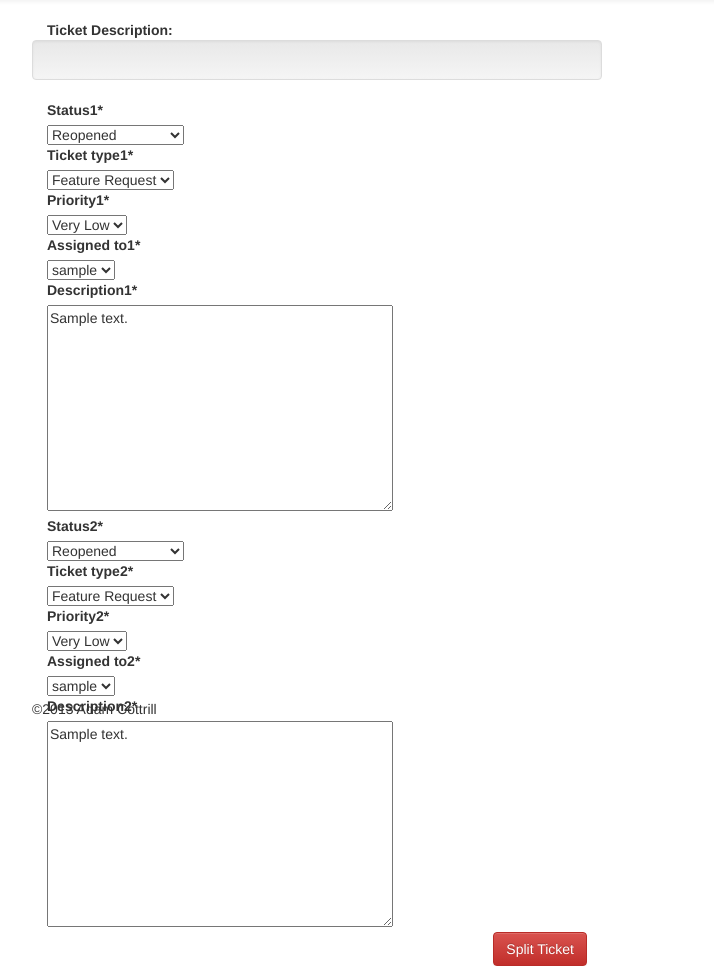
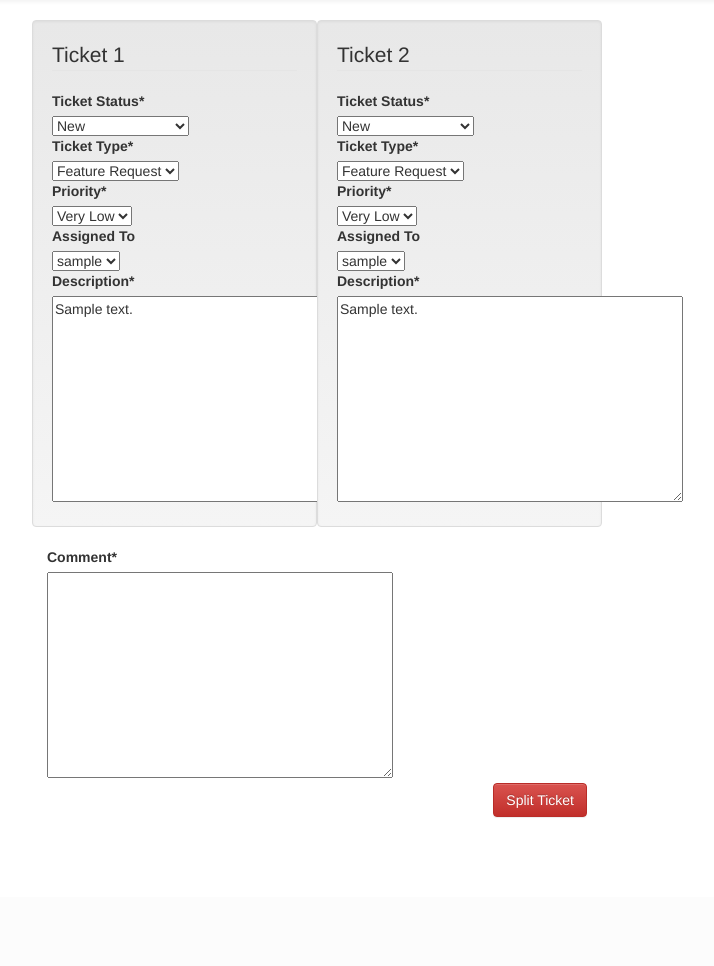
Before and after one commit to AdamCottrill/ticket_tracker, a Django app: page /ticket/split/1/ in a window 1280 px wide. Shown: the part 52-1018 px from the top of the page, without its empty margins (38-752 px from the left). After the commit the page ends 870 px from the top, so only its background shows below. Run offline with Django 3.2, Linux system fonts and the light colour scheme; a user stored in the database is signed in; tables that the repository leaves empty hold one stand-in row (values such as "Sample post"); some libraries are stand-ins or nearby versions.

Commit message:
Added split ticket functionality and a number of model tests.

```diff
--- a/templates/tickets/base.html
+++ b/templates/tickets/base.html
@@ -74,12 +74,6 @@
     {% block content %}
     {% endblock%}
 
-    <div class="navbar navbar-fixed-bottom">
-      <div class="container">
-      <p>&copy;2013 Adam Cottrill</p>
-      </div>
-    </div>
-
     <script src="https://ajax.googleapis.com/ajax/libs/jquery/1.10.2/jquery.min.js"></script>
     <script src="{{ STATIC_URL }}js/bootstrap.min.js"></script>
 
--- a/templates/tickets/split_ticket_form.html
+++ b/templates/tickets/split_ticket_form.html
@@ -8,10 +8,6 @@
 
 <div class="container">
   <div class="col-md-6">
-    <b>Ticket Description:</b>
-    <div class="row well">
-      {{ ticket.description }}
-    </div>
     {% if form.errors %}
     <div class="alert alert-danger">
       <button type="button" class="close" data-dismiss="alert">×</button>
@@ -25,7 +21,11 @@
 
     {% crispy form form.helper 'bootstrap' %}
   </div>
-
 </div>
 
+<br />
+<br />
+<br />
+<br />
+
 {% endblock %}
--- a/templates/tickets/ticket_list.html
+++ b/templates/tickets/ticket_list.html
@@ -12,6 +12,7 @@
       <th>Ticket</th>
       <th>Description</th>
       <th>Submitted By</th>
+      <th>Submitted On</th>
       <th>Ticket Type</th>
       <th>Status</th>
       <th>Priority</th>
@@ -23,6 +24,7 @@
       <td><a href="{{ object.get_absolute_url }}">{{object.id}}</a></td>
       <td><a href="{{ object.get_absolute_url }}">{{  object.name }}</a></td>
       <td>{{object.submitted_by}}</td>
+      <td>{{object.created_on}}</td>
       <td>{{object.ticket_type | ticket_type_btn }}</td>
       <td>{{object.status | status_btn }}</td>
       <td>{{object.priority | priority_btn }}</td>
--- a/tickets/.#tmp.py
+++ /dev/null
@@ -1 +0,0 @@
-adam@Adams-Laptop.3110:1381661945
--- a/tickets/forms.py
+++ b/tickets/forms.py
@@ -6,8 +6,8 @@ from django.contrib.auth.models import User
 #from django.contrib.auth.models import User
 
 from crispy_forms.helper import FormHelper
-from crispy_forms.layout import (Submit, Layout, ButtonHolder, Div,
-                                 Field)
+from crispy_forms.layout import (Submit, Layout, ButtonHolder, Div, Fieldset,
+                                 Field, HTML)
 
 
 from .models import Ticket, FollowUp
@@ -44,42 +44,51 @@ class TicketForm(ModelForm):
 
 class SplitTicketForm(Form):
 
-    status1 = CharField(max_length=20,
+    status1 = CharField(max_length=20,label="Ticket Status",
                               widget=Select(choices=
                                 Ticket.TICKET_STATUS_CHOICES))
 
-    ticket_type1 = CharField(max_length=20,
+    ticket_type1 = CharField(max_length=20,label="Ticket Type",
                               widget=Select(choices=
                                 Ticket.TICKET_TYPE_CHOICES))
 
-    priority1 = CharField(max_length=20,
+    priority1 = CharField(max_length=20, label="Priority",
                               widget=Select(choices=
                                 Ticket.TICKET_PRIORITY_CHOICES))
 
-    assigned_to1 = ModelChoiceField(queryset=User.objects.all())
+    assigned_to1 = ModelChoiceField(queryset=User.objects.all(),
+                                    label="Assigned To", required=False)
 
-    description1 = CharField( widget=Textarea(
-            attrs={'class': 'input-xxlarge',}))
+    description1 = CharField( label="Description",
+                              widget=Textarea(attrs={
+                                  'class': 'input-xxlarge',}))
 
-    status2 = CharField(max_length=20,
+    status2 = CharField(max_length=20,label="Ticket Status",
                               widget=Select(choices=
                                 Ticket.TICKET_STATUS_CHOICES))
 
-    ticket_type2 = CharField(max_length=20,
+    ticket_type2 = CharField(max_length=20, label="Ticket Type",
                               widget=Select(choices=
                                 Ticket.TICKET_TYPE_CHOICES))
 
-    priority2 = CharField(max_length=20,
+    priority2 = CharField(max_length=20, label="Priority",
                               widget=Select(choices=
                                 Ticket.TICKET_PRIORITY_CHOICES))
 
-    assigned_to2 = ModelChoiceField(queryset=User.objects.all())
+    assigned_to2 = ModelChoiceField(queryset=User.objects.all(),
+                                    label="Assigned To", required=False)
 
-    description2 = CharField(widget=Textarea(
+    description2 = CharField(label="Description", widget=Textarea(
+            attrs={'class': 'input-xxlarge',}))
+
+    comment = CharField(widget=Textarea(
             attrs={'class': 'input-xxlarge',}))
 
 
-    def __init__(self, *args, **kwargs):
+    def __init__(self, user, original_ticket, *args, **kwargs):
+        #self.original_ticket = kwargs.pop('original_ticket', None)
+        self.original_ticket = original_ticket
+        self.user = user
         super(SplitTicketForm, self).__init__(*args, **kwargs)
 
         self.helper = FormHelper()
@@ -87,20 +96,64 @@ class SplitTicketForm(Form):
         self.helper.form_class = 'blueForms'
         self.helper.form_method = 'post'
 
+
         self.helper.layout = Layout(
-            'status1',
-            'ticket_type1',
-            'priority1',
-            'assigned_to1',
-            'description1',
-            'status2',
-            'ticket_type2',
-            'priority2',
-            'assigned_to2',
-            'description2',
+            Div(
+                Div(
+                    Fieldset("Ticket 1",
+                             'status1',
+                             'ticket_type1',
+                             'priority1',
+                             'assigned_to1',
+                             'description1'),
+                    css_class='col-md-6 well'),
+            Div(
+                Fieldset("Ticket 2",
+                     'status2',
+                     'ticket_type2',
+                     'priority2',
+                     'assigned_to2',
+                     'description2'),
+                css_class='col-md-6 well'),
+            css_class='row'),
+            'comment',
             ButtonHolder(Submit('submit', 'Split Ticket',
                                  css_class = 'btn btn-danger pull-right'))
         )
+
+    def save(self):
+
+        original = self.original_ticket
+
+        ticket1 = Ticket(status = self.cleaned_data.get('status1'),
+                         assigned_to = self.cleaned_data.get('assigned_to1'),
+                         priority = self.cleaned_data.get('priority1'),
+                         ticket_type = self.cleaned_data.get('ticket_type1'),
+                         description = self.cleaned_data.get('description1'),
+                         submitted_by=original.submitted_by,
+                         parent = original)
+        ticket1.save()
+
+        ticket2 = Ticket(status = self.cleaned_data.get('status2'),
+                         assigned_to = self.cleaned_data.get('assigned_to2'),
+                         priority = self.cleaned_data.get('priority2'),
+                         ticket_type = self.cleaned_data.get('ticket_type2'),
+                         description = self.cleaned_data.get('description2'),
+                         submitted_by=original.submitted_by,
+                         parent = original)
+        ticket2.save()
+
+        followup = FollowUp(ticket = original,
+                            submitted_by=self.user,
+                            comment = self.cleaned_data.get('comment'),
+                            action = 'closed')
+        followup.save()
+
+        original.status = 'split'
+        original.save()
+
+
+
 
 
 class CommentForm(ModelForm):
--- a/tickets/models.py
+++ b/tickets/models.py
@@ -14,6 +14,7 @@ class Ticket(models.Model):
         ('reopened', 'Reopened'),
         ('closed', 'Closed'),
         ('duplicate', 'Closed - Duplicate'),
+        ('split', 'Closed - Split'),
     }
 
     TICKET_TYPE_CHOICES = {
@@ -74,7 +75,10 @@ class Ticket(models.Model):
             self.save()
 
     def duplicate_of(self, original_pk):
-        '''a method to flag this ticket as a duplicate of another.'''
+        '''a method to flag this ticket as a duplicate of another.
+        Automatically created an appropriate record in TicketDuplicate
+        table.
+        '''
         original = Ticket.objects.get(pk=original_pk)
         duplicate = TicketDuplicate(ticket=self, original=original)
         duplicate.save()
@@ -84,14 +88,52 @@ class Ticket(models.Model):
         been flagged as duplicates of this ticket.
         '''
         duplicates = TicketDuplicate.objects.filter(original=self)
+        if not duplicates:
+            duplicates = None
         return duplicates
 
 
     def get_originals(self):
-        '''a method to retreive the ticket object that this ticket duplicates.
+        '''a method to retreive the ticket object that this ticket
+        duplicates.
         '''
         originals = TicketDuplicate.objects.filter(ticket=self)
+        if not originals:
+            originals = None
         return originals
+
+    def get_parent(self):
+        '''a method to return the ticket that this ticket was split
+        out of
+        '''
+        if self.parent:
+            try:
+                parent = Ticket.objects.get(id=self.parent.id)
+            except Ticket.DoesNotExist:
+                parent = None
+        else:
+            parent = None
+        return parent
+
+    def get_children(self):
+        '''return any tickets that were create by splitting this
+        ticket
+        '''
+        children = Ticket.objects.filter(parent=self.id)
+        if not children:
+            children = None
+        return children
+
+    def is_closed(self):
+        '''a boolena method to indicate if this ticket is open or
+        closed.  Makes templating much simpler.
+        '''
+        if self.status in ('closed', 'duplicate', 'split'):
+            return True
+        else:
+            return False
+
+
 
 
 
@@ -124,7 +166,8 @@ class FollowUp(models.Model):
     ACTION_CHOICES = {
         ('no_action', 'No Action'),
         ('closed', 'Closed'),
-        ('reopened', 'Re-Opened')
+        ('reopened', 'Re-Opened'),
+        ('split', 'Split')
     }
 
     ticket = models.ForeignKey(Ticket)
--- a/tickets/templatetags/ticket_extras.py
+++ b/tickets/templatetags/ticket_extras.py
@@ -46,14 +46,12 @@ def status_btn(status, btn_size='xs'):
         'reopened':['warning', 'Reopened'],
         'closed':['default', 'Closed'],
         'duplicate':['default', 'Closed - Duplicate'],
+        'split':['default', 'Closed - Split'],
     }
 
     btn_attr = btn_map.get(status.lower(), ['default', status])
 
-    #import pdb; pdb.set_trace()
-
-    if btn_size == 'lg' and (status == 'closed'
-                             or status== 'duplicate'):
+    if btn_size == 'lg' and status in ('closed', 'duplicate', 'split'):
         btn_attr[0]='danger'
 
     btn = '<button type="button" class="btn btn-{0} btn-{1}">{2}</button>'
--- a/tickets/views.py
+++ b/tickets/views.py
@@ -76,29 +76,30 @@ def SplitTicketView(request, pk=None,
                      template_name='tickets/split_ticket_form.html'):
 
     ticket = get_object_or_404(Ticket, pk=pk)
-    form = SplitTicketForm(initial={
-            'status1':ticket.status,
+    #start with the same data in both tickets as the original.
+    initial = {
+            'status1':'new',
             'ticket_type1':ticket.ticket_type,
             'priority1':ticket.priority,
             'assigned_to1':ticket.assigned_to,
             'description1':ticket.description,
-            'status2':ticket.status,
+            'status2':'new',
             'ticket_type2':ticket.ticket_type,
             'priority2':ticket.priority,
             'assigned_to2':ticket.assigned_to,
-            'description2':ticket.description
-         })
+            'description2':ticket.description}
 
-    if request.POST:
+    #import pdb; pdb.set_trace()
+
+    if request.method == 'POST':
+        form = SplitTicketForm(data=request.POST, user = request.user,
+                               original_ticket = ticket)
         if form.is_valid():
-            new_ticket = form.save()
-            # If the save was successful, redirect to another page
-            #redirect_url = reverse(ticket_save_success)
-            #return HttpResponseRedirect(redirect_url)
-            return HttpResponseRedirect(new_ticket.get_absolute_url())
-        else:
-            pass
-
+            form.save()
+            return HttpResponseRedirect(ticket.get_absolute_url())
+    else:
+        form = SplitTicketForm(initial=initial,
+                               user = request.user, original_ticket = ticket)
     return render_to_response(template_name,
                               {'form': form,},
                               context_instance=RequestContext(request))
```
Also changed, not shown: templates/tickets/ticket_detail.html (+24 -7 lines), tickets/tests/factories.py (+1 -1 lines), tickets/tests/test_models.py (+132 -15 lines), 1 other file.
